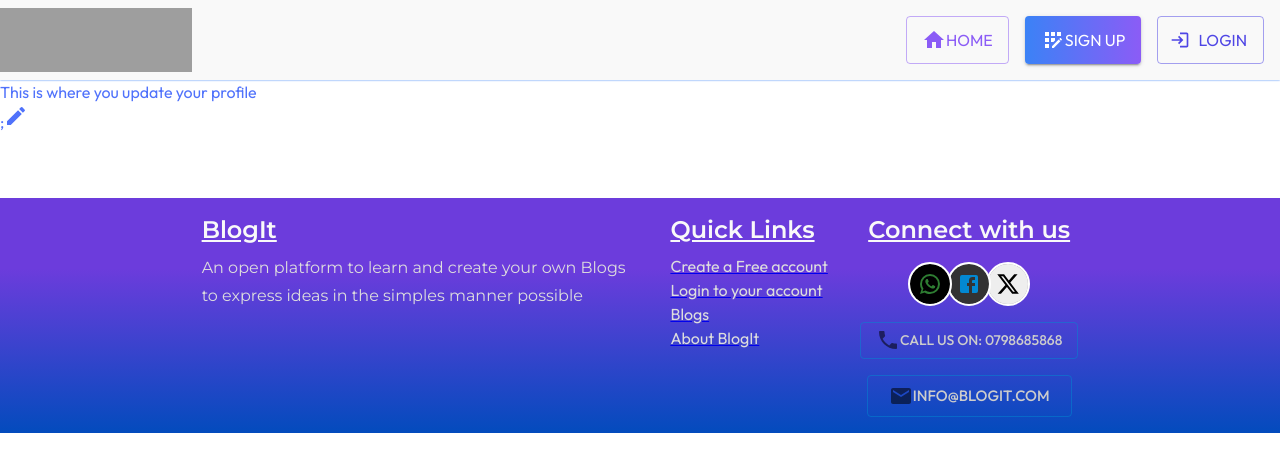
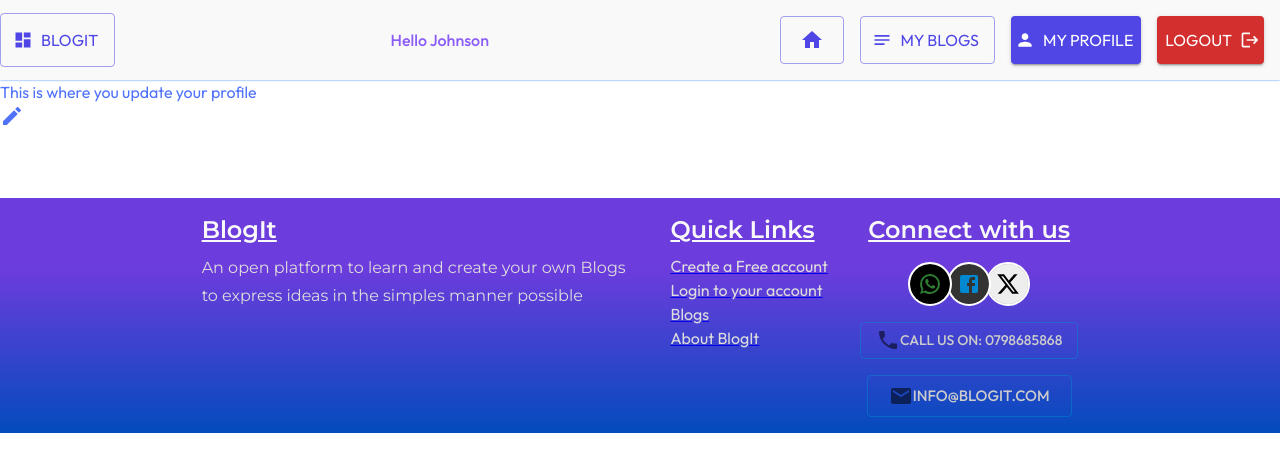
Before and after one commit to WaithakaGuru/BlogIt, a React (Vite) app in the folder frontend/: page /dashboard/profile in a window 1280 px wide. Shown: the top 472 px of the page. Built offline with nearby package versions, Linux system fonts and the light colour scheme; sample sign-in values are in the browser's storage; grey boxes are pictures that could not be loaded.

Commit message:
Implement Log Out logic

```diff
--- a/frontend/src/components/NavBar.tsx
+++ b/frontend/src/components/NavBar.tsx
@@ -1,14 +1,20 @@
 import { AppRegistration, Dashboard, Home, Login, Logout, Notes, Person} from "@mui/icons-material";
 import { Box, Button, CardMedia, Stack, Typography } from "@mui/material";
 import useBlog from "../store/Blog.store";
-import { useLocation } from "react-router-dom";
+import {useLocation, useNavigate } from "react-router-dom";
 
 function NavBar() {
-  const {isLoggedIn} = useBlog();
+  const {isLoggedIn, setIsLoggedIn} = useBlog();
   const d = useLocation()
-  console.log(d);
+  const navigate = useNavigate()
+
+  function handleLogOut () {
+    setIsLoggedIn(0);
+    navigate("/", {replace: true})
+  }
+
   return <>
-    {!isLoggedIn ? (
+    {isLoggedIn ? (
       <Box
         component={"nav"}
         sx={{
@@ -58,7 +64,10 @@
             </Typography>
           </Button>
 
-          <Button endIcon={<Logout/>} href="" variant="outlined" color="error" title="Log Out"
+          <Button endIcon={<Logout/>} variant="contained"
+            color="error"
+            title="Log Out"
+            onClick={handleLogOut}
             sx={{ px: 1, maxWidth: "fit-content" }}
           >
             <Typography display={{xs: "none", sm:"flex"}}>
@@ -100,7 +109,7 @@
             href="/"
             color="secondary"
             title="Go to home page"
-            variant="outlined"
+            variant={d.pathname === "/" ? "contained" : "outlined"}
           >
             <Home />
             <Typography display={{xs: "none", sm: "flex"}}>
@@ -110,9 +119,9 @@
 
           <Button
             href="/register"
-            variant="contained"
             title="Register New Account"
             sx={{ background: "linear-gradient(to right, #3B82F6, #8B5CF6)" }}
+            variant={d.pathname === "/register" ? "contained" : "outlined"}
           >
             <AppRegistration />
            <Typography display={{xs: "none", sm: "flex"}}>
@@ -120,7 +129,8 @@
             </Typography>
           </Button>
 
-          <Button startIcon={<Login/>} href="/login" variant="outlined"
+          <Button startIcon={<Login/>} href="/login"
+            variant={d.pathname === "/login" ? "contained" : "outlined"}
             sx={{ p: 2 }} title="Log In"
           >
             <Typography display={{xs: "none", sm: "flex"}}>
--- a/frontend/src/pages/ProfileUpdatePage.tsx
+++ b/frontend/src/pages/ProfileUpdatePage.tsx
@@ -3,7 +3,7 @@
 function ProfileUpdatePage() {
   return (
     <>
-    <div>This is where you update your profile</div>;
+    <div>This is where you update your profile</div>
     <Edit/>
     </>
   )
```
